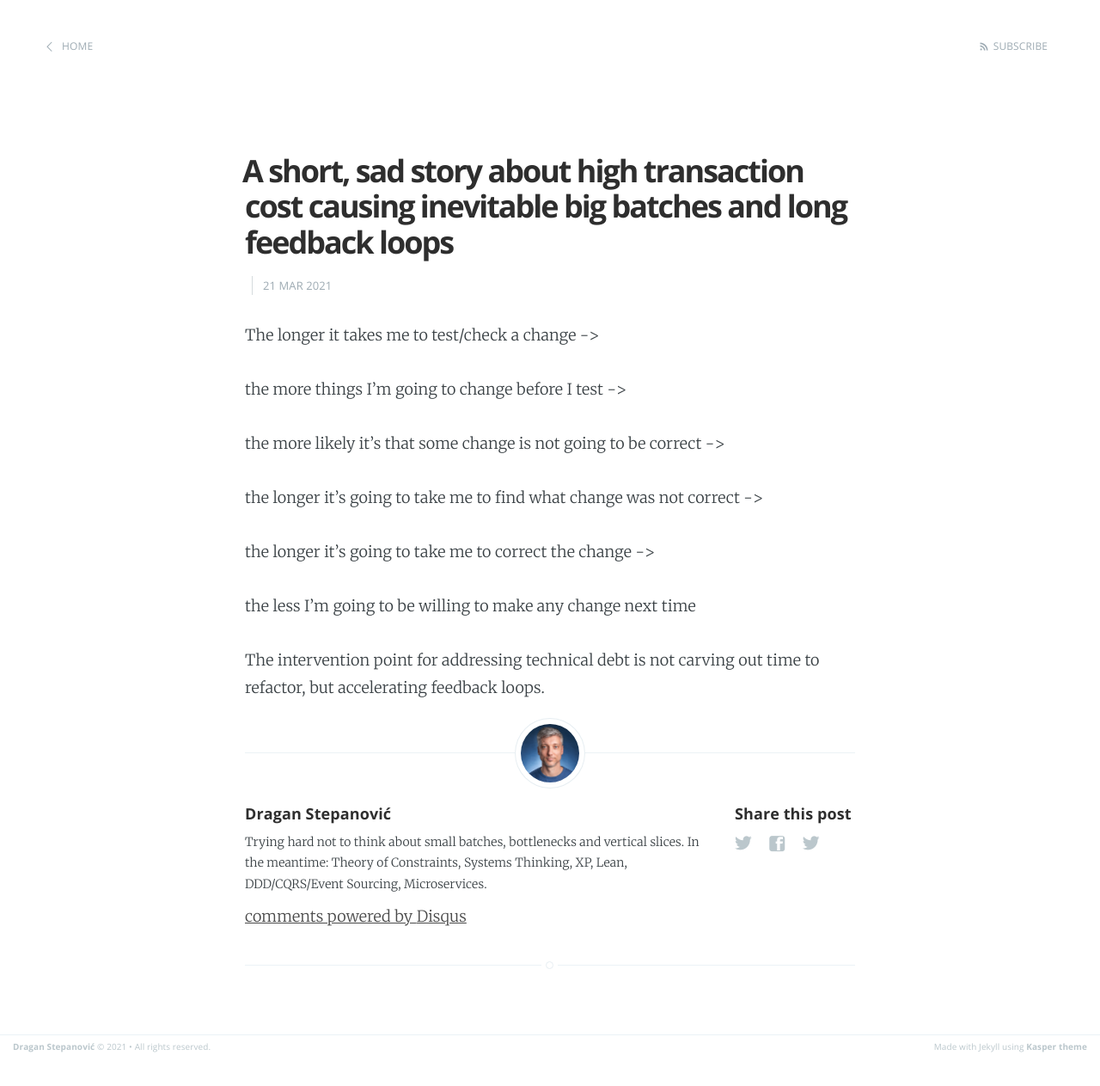
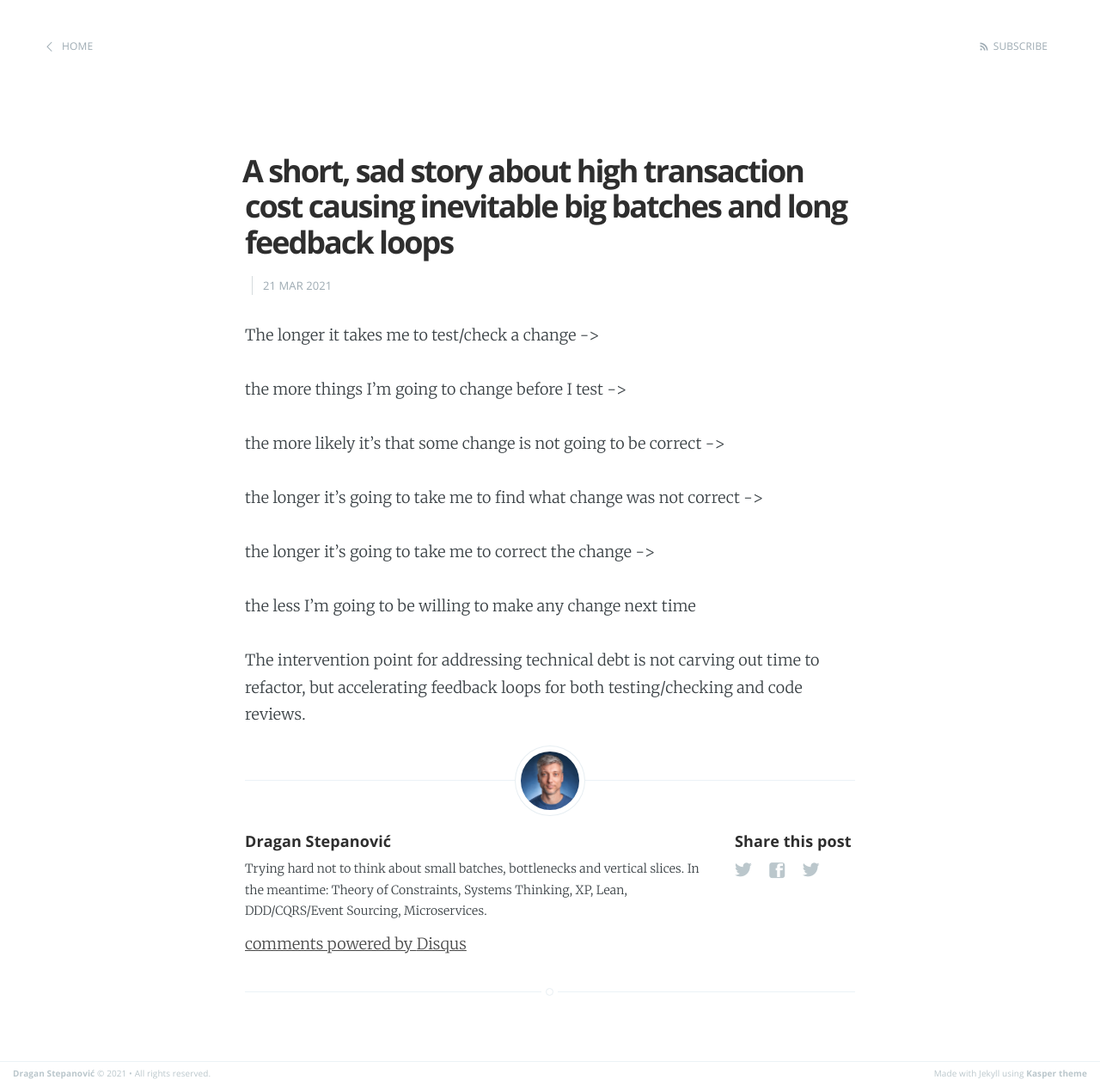
Before and after one commit to dragan-stepanovic/dragan-stepanovic.github.io, a Jekyll site: the page built from _posts/2021-03-21-transaction-cost-sad-story.md, in a window 1280 px wide. Shown: the whole page at 86% size. Built offline with Jekyll 4.4.1, drawn with Linux system fonts in a browser that asks for light colours; our own code applies the rules of GitHub Pages for plain Markdown files; comment, search, counter and statistics services are not loaded; before the commit the page ends 1231 px from its top, so only the background shows below that.

Commit message:
Update 2021-03-21-transaction-cost-sad-story.md

```diff
--- a/_posts/2021-03-21-transaction-cost-sad-story.md
+++ b/_posts/2021-03-21-transaction-cost-sad-story.md
@@ -14,4 +14,4 @@
 
 the less I'm going to be willing to make any change next time
 
-The intervention point for addressing technical debt is not carving out time to refactor, but accelerating feedback loops.
+The intervention point for addressing technical debt is not carving out time to refactor, but accelerating feedback loops for both testing/checking and code reviews.
```
